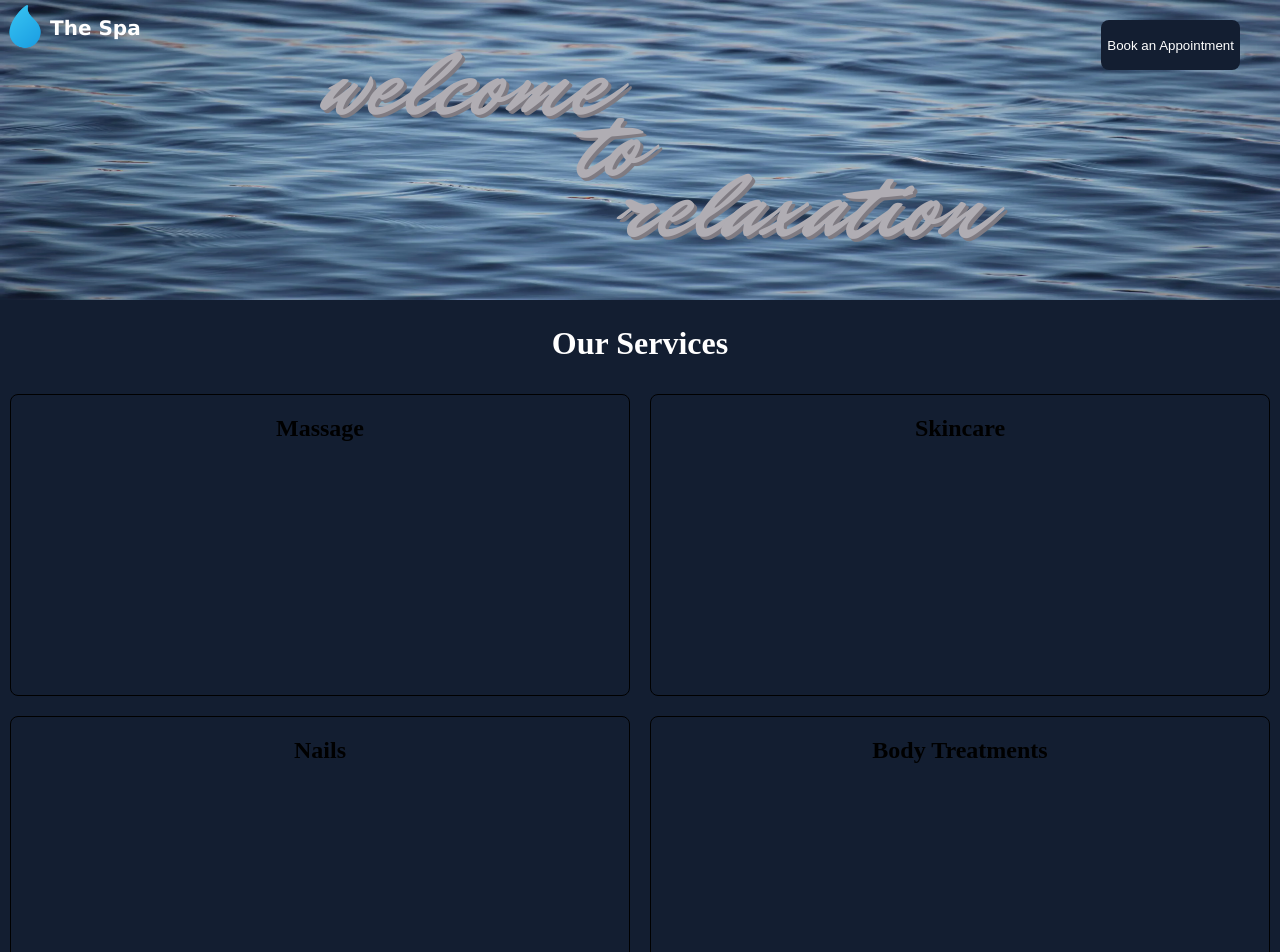
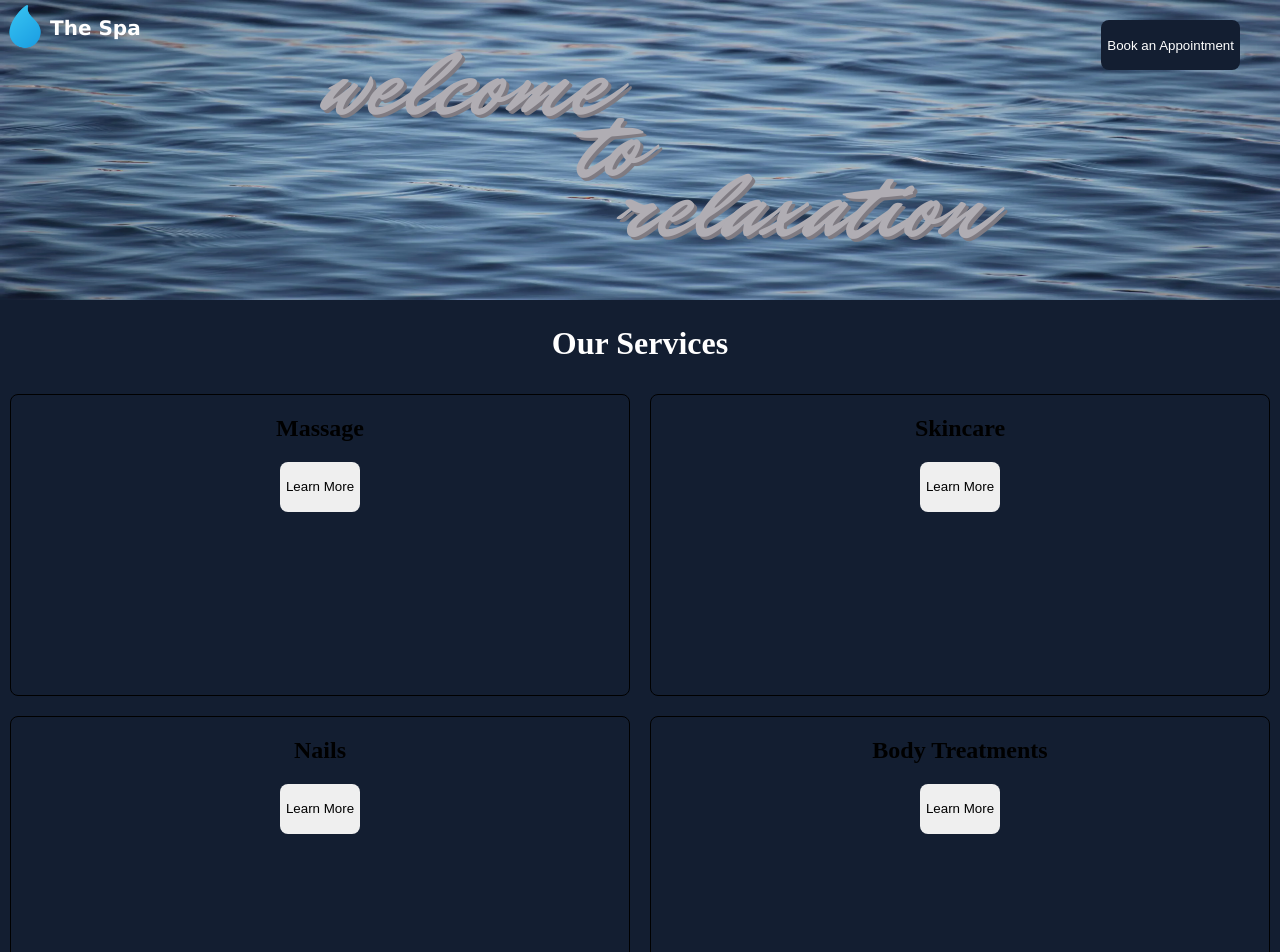
Before and after one commit to LaurenCummings/spa-project, a React (Vite) app: page / in a window 1280 px wide. Shown: the top 952 px of the page. Built offline with nearby package versions, Linux system fonts and the light colour scheme.

Commit message:
Added buttons to service nav

```diff
--- a/src/components/ServiceNav.jsx
+++ b/src/components/ServiceNav.jsx
@@ -7,15 +7,19 @@ function ServiceNav() {
             <div className="services">
                 <div className="service">
                     <h2>Massage</h2>
+                    <button>Learn More</button>
                 </div>
                 <div className="service">
                     <h2>Skincare</h2>
+                    <button>Learn More</button>
                 </div>
                 <div className="service">
                     <h2>Nails</h2>
+                    <button>Learn More</button>
                 </div>
                 <div className="service">
                     <h2>Body Treatments</h2>
+                    <button>Learn More</button>
                 </div>
             </div>
         </div>
--- a/src/css/ServiceNav.css
+++ b/src/css/ServiceNav.css
@@ -16,6 +16,17 @@
     margin: 10px;
 }
 
+.service button {
+    border: none;
+    border-radius: 8px;
+    cursor: pointer;
+    height: 50px;
+}
+
+.service button:hover {
+    opacity: 0.9;
+}
+
 @media (max-width: 1300px) {
     .services {
         grid-template-columns: 1fr 1fr;
```
